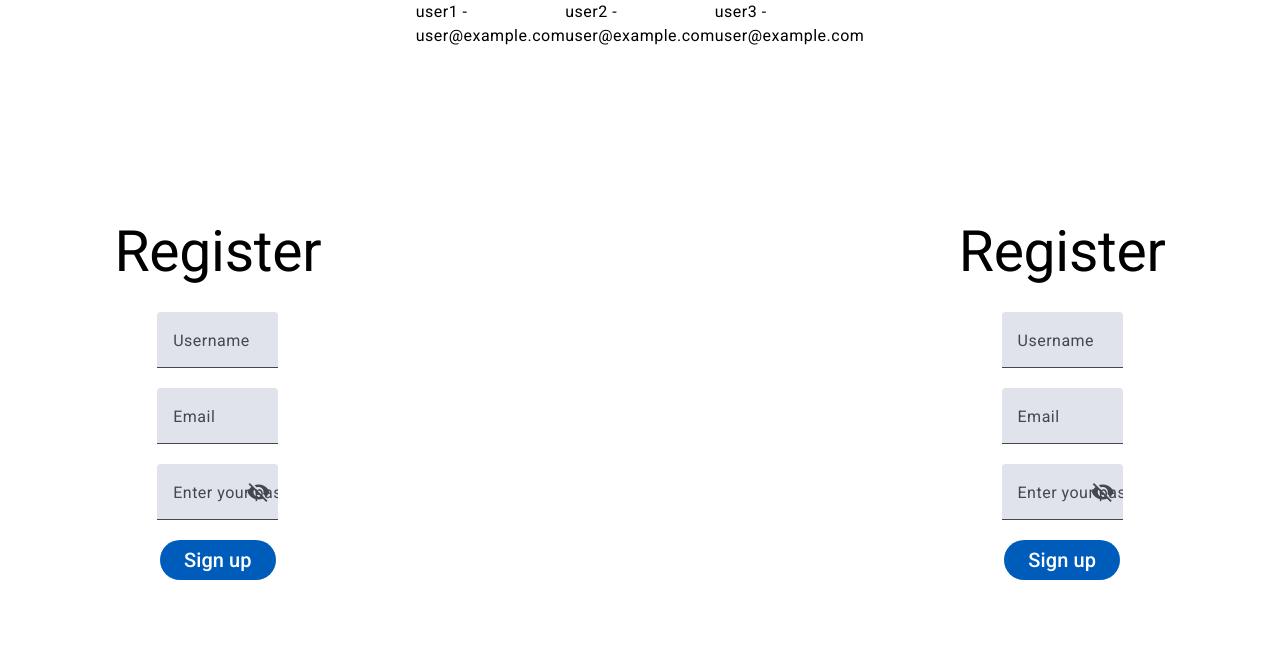
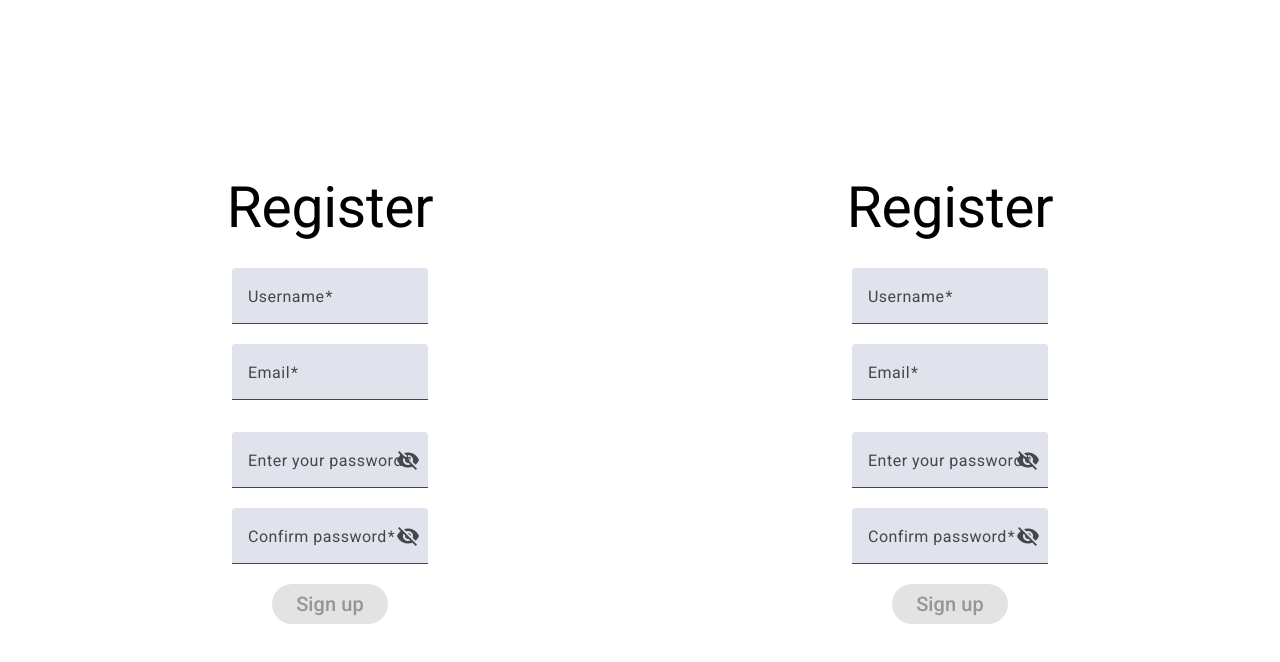
Before and after one commit to abdurashid-juraev/Todo-app-by-angular-material-and-auth, an Angular app: page /reg in a window 1280 px wide. Shown: the top 662 px of the page. Built offline with nearby package versions, Linux system fonts and the light colour scheme; data requests are answered from the project's data file.

Commit message:
signin page and validations finish

```diff
--- a/src/app/app.component.html
+++ b/src/app/app.component.html
@@ -2,9 +2,7 @@
   <div class="flex justify-center">
     <!-- <app-todo></app-todo> -->
     <app-reg></app-reg>
-    <div *ngFor="let user of users">
-      {{ user.username }} - {{ user.email }}
-    </div>
+
     <router-outlet></router-outlet>
   </div>
 </div>
--- a/src/app/pages/reg/reg.component.html
+++ b/src/app/pages/reg/reg.component.html
@@ -1,23 +1,52 @@
 <h1 class="text-center">Register</h1>
-<form class=" w-4/12 mx-auto">
+<form class=" w-4/12 mx-auto" [formGroup]="regForm" (ngSubmit)="onSubmit()">
   <mat-form-field class="w-full">
     <mat-label>Username</mat-label>
-    <input type="email" matInput [formControl]="usernameFormControl" placeholder="Ex. Jhon Doe">
+    <input type="text" name="username" matInput formControlName="username" required placeholder="Ex. Jhon Doe">
+    <!-- <small *ngIf="regForm.controls['username'].errors?.['required']">Name is mandatory</small> -->
   </mat-form-field>
-  <mat-form-field class="w-full">
+  <mat-form-field class="w-full mb-3">
     <mat-label>Email</mat-label>
-    <input type="text" matInput [formControl]="usernameFormControl" placeholder="Ex. pat@example.com">
-
+    <input type="email" matInput formControlName="email" placeholder="Ex. pat@example.com">
+    <mat-error *ngIf="emailControl?.hasError('required')">
+      Email is required
+    </mat-error>
+    <mat-error *ngIf="emailControl?.hasError('email')">
+      Invalid email address
+    </mat-error>
   </mat-form-field>
   <mat-form-field class="w-full">
     <mat-label>Enter your password</mat-label>
-    <input matInput [type]="hide() ? 'password' : 'text'" />
+    <input matInput formControlName="password" [type]="hide() ? 'password' : 'text'" />
     <button mat-icon-button matSuffix (click)="clickEvent($event)" [attr.aria-label]="'Hide password'"
       [attr.aria-pressed]="hide()">
       <mat-icon>{{hide() ? 'visibility_off' : 'visibility'}}</mat-icon>
     </button>
+    <mat-error *ngIf="passwordControl?.hasError('required')">
+      Password is required</mat-error>
+    <mat-error *ngIf="passwordControl?.hasError('minlength')">
+      Password must be at least 8 characters long</mat-error>
+    <mat-error *ngIf="passwordControl?.hasError('noUppercase')">
+      Password must contain at least one uppercase letter</mat-error>
+    <mat-error *ngIf="passwordControl?.hasError('noLowercase')">
+      Password must contain at least one lowercase letter</mat-error>
+    <mat-error *ngIf="passwordControl?.hasError('noNumber')">
+      Password must contain at least one number</mat-error>
+  </mat-form-field>
+  <mat-form-field class="w-full">
+    <mat-label>Confirm password</mat-label>
+    <input matInput formControlName="confirmPassword" placeholder="Re-enter your password"
+      [type]="hide() ? 'password' : 'text'" />
+    <button mat-icon-button matSuffix (click)="clickEvent($event)" [attr.aria-label]="'Hide password'"
+      [attr.aria-pressed]="hide()">
+      <mat-icon>{{hide() ? 'visibility_off' : 'visibility'}}</mat-icon>
+    </button>
+    <mat-error *ngIf="confirmPasswordControl?.hasError('required')">
+      Confirm password is required</mat-error>
+    <mat-error *ngIf="regForm.hasError('passwordMismatch')">
+      Passwords do not match</mat-error>
   </mat-form-field>
   <div class="flex justify-center">
-    <button class="btn" type="submit" mat-flat-button color="primary">Sign up</button>
+    <button class="btn" type="submit" mat-flat-button color="primary" [disabled]="!regForm.valid">Sign up</button>
   </div>
 </form>
--- a/src/app/pages/reg/reg.component.scss
+++ b/src/app/pages/reg/reg.component.scss
@@ -4,3 +4,6 @@
 .btn {
   @apply text-xl;
 }
+small {
+  @apply text-red-500;
+}
--- a/src/app/pages/reg/reg.component.ts
+++ b/src/app/pages/reg/reg.component.ts
@@ -1,18 +1,18 @@
 import { Component, signal } from '@angular/core';
 import {
   FormControl,
-  FormGroupDirective,
-  NgForm,
-  Validators,
+  FormGroup,
   FormsModule,
   ReactiveFormsModule,
+  ValidationErrors,
+  Validators,
+  AbstractControl,
 } from '@angular/forms';
-import { ErrorStateMatcher } from '@angular/material/core';
 import { MatInputModule } from '@angular/material/input';
 import { MatFormFieldModule } from '@angular/material/form-field';
 import { MatButtonModule } from '@angular/material/button';
 import { MatIconModule } from '@angular/material/icon';
-
+import { CommonModule } from '@angular/common';
 @Component({
   selector: 'app-reg',
   standalone: true,
@@ -25,13 +25,74 @@ import { MatIconModule } from '@angular/material/icon';
     ReactiveFormsModule,
     MatButtonModule,
     MatIconModule,
+    CommonModule,
   ],
 })
 export class RegComponent {
   hide = signal(true);
+  // formGroup!: FormGroup;
   clickEvent(event: MouseEvent): void {
     this.hide.set(!this.hide());
     event.stopPropagation();
   }
-  usernameFormControl = new FormControl('');
+  regForm = new FormGroup(
+    {
+      username: new FormControl('', [Validators.required]),
+      email: new FormControl('', [Validators.required, Validators.email]),
+      password: new FormControl('', [
+        Validators.required,
+        Validators.minLength(8),
+        this.containUppercase,
+        this.containsLowercase,
+        this.containsNumber,
+      ]),
+      confirmPassword: new FormControl('', [Validators.required]),
+    },
+    { validators: this.passwordsMatch }
+  );
+
+  get emailControl() {
+    return this.regForm.get('email');
+  }
+
+  get passwordControl() {
+    return this.regForm.get('password');
+  }
+  get confirmPasswordControl() {
+    return this.regForm.get('confirmPassword');
+  }
+  passwordsMatch(control: AbstractControl): ValidationErrors | null {
+    const password = control.get('password')?.value.trim();
+    const confirmPassword = control.get('confirmPassword')?.value.trim();
+    return password && confirmPassword && password === confirmPassword
+      ? null
+      : { passwordMismatch: true };
+  }
+
+  containUppercase(control: AbstractControl): ValidationErrors | null {
+    const hasUppercase = /[A-Z]/.test(control.value || '');
+    return hasUppercase ? null : { noUppercase: true };
+  }
+  containsLowercase(control: AbstractControl): ValidationErrors | null {
+    const hasLowercase = /[a-z]/.test(control.value || '');
+    return hasLowercase ? null : { noLowercase: true };
+  }
+  containsNumber(control: AbstractControl): ValidationErrors | null {
+    const hasNumber = /[0-9]/.test(control.value || '');
+    return hasNumber ? null : { noNumber: true };
+  }
+  onSubmit(): void {
+    const usernameControl = this.regForm.get('username');
+    const emailControl = this.regForm.get('email');
+
+    if (usernameControl && usernameControl.value) {
+      usernameControl.setValue(usernameControl.value.trim());
+    }
+
+    if (emailControl && emailControl.value) {
+      emailControl.setValue(emailControl.value.trim());
+    }
+    console.warn(this.regForm);
+    console.warn(this.regForm.errors);
+  }
 }
```
